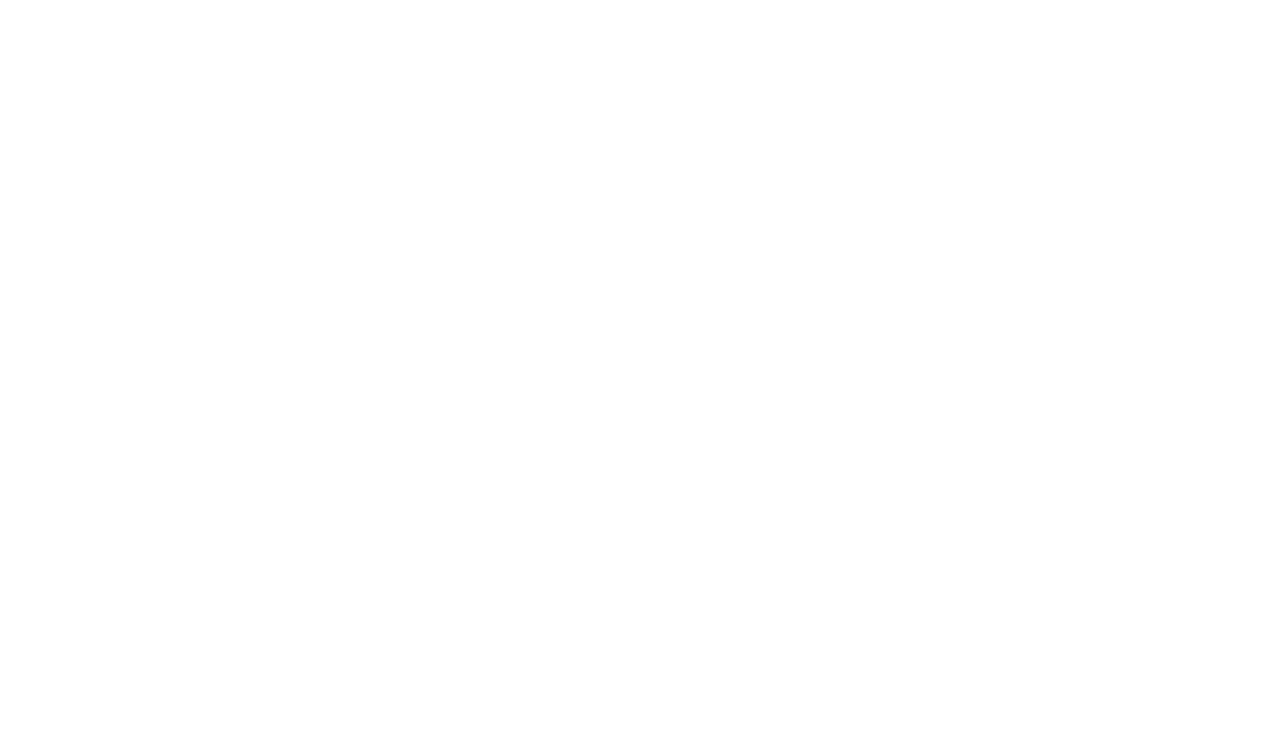
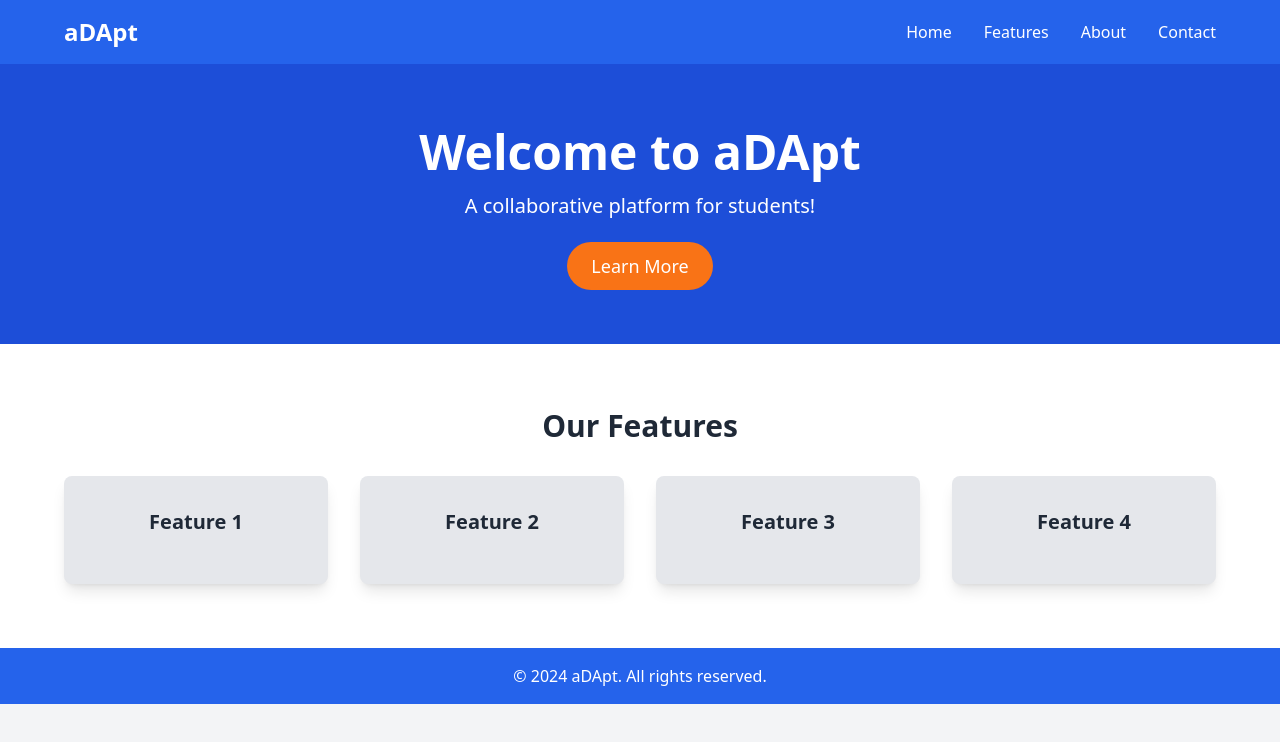
Before and after one commit to MSTC-DA-IICT/WoC_7.0_Node, a React (Vite) app in the folder client/: page / in a window 1280 px wide. Shown: the top 742 px of the page. Built offline with nearby package versions, Linux system fonts and the light colour scheme.

Commit message:
added first page base to app

```diff
--- a/client/src/App.jsx
+++ b/client/src/App.jsx
@@ -1,11 +1,59 @@
-import React from 'react'
+import React from 'react';
 
 const App = () => {
   return (
-    <div>
+    <div className="font-sans bg-gray-100 min-h-screen">
+      {/* Navbar */}
+      <nav className="bg-blue-600 p-4 shadow-md">
+        <div className="max-w-6xl mx-auto flex justify-between items-center">
+          <div className="flex items-center space-x-2">
+            <div className="text-white text-2xl font-bold">aDApt</div>
+          </div>
+          <ul className="flex space-x-8">
+            <li><a href="#" className="text-white hover:text-gray-300">Home</a></li>
+            <li><a href="#features" className="text-white hover:text-gray-300">Features</a></li>
+            <li><a href="#about" className="text-white hover:text-gray-300">About</a></li>
+            <li><a href="#contact" className="text-white hover:text-gray-300">Contact</a></li>
+          </ul>
+        </div>
+      </nav>
 
+      {/* Hero Section */}
+      <section className="bg-blue-700 text-white py-16">
+        <div className="text-center">
+          <h1 className="text-4xl md:text-5xl font-extrabold mb-4">Welcome to aDApt</h1>
+          <p className="text-lg md:text-xl mb-8">A collaborative platform for students!</p>
+          <a href="#features" className="bg-orange-500 px-6 py-3 rounded-full text-lg hover:bg-orange-400 transition">Learn More</a>
+        </div>
+      </section>
+
+      {/* Features Section */}
+      <section id="features" className="py-16 bg-white">
+        <div className="max-w-6xl mx-auto text-center">
+          <h2 className="text-3xl font-bold mb-8">Our Features</h2>
+          <div className="grid grid-cols-1 sm:grid-cols-2 md:grid-cols-4 gap-8">
+            <div className="bg-gray-200 p-8 rounded-lg shadow-lg hover:bg-gray-300 transition">
+              <h3 className="text-xl font-semibold mb-4">Feature 1</h3>
+            </div>
+            <div className="bg-gray-200 p-8 rounded-lg shadow-lg hover:bg-gray-300 transition">
+              <h3 className="text-xl font-semibold mb-4">Feature 2</h3>
+            </div>
+            <div className="bg-gray-200 p-8 rounded-lg shadow-lg hover:bg-gray-300 transition">
+              <h3 className="text-xl font-semibold mb-4">Feature 3</h3>
+            </div>
+            <div className="bg-gray-200 p-8 rounded-lg shadow-lg hover:bg-gray-300 transition">
+              <h3 className="text-xl font-semibold mb-4">Feature 4</h3>
+            </div>
+          </div>
+        </div>
+      </section>
+
+      {/* Footer Section */}
+      <footer className="bg-blue-600 text-white py-4 text-center">
+        <p>&copy; 2024 aDApt. All rights reserved.</p>
+      </footer>
     </div>
-  )
-}
+  );
+};
 
-export default App
+export default App;
```
